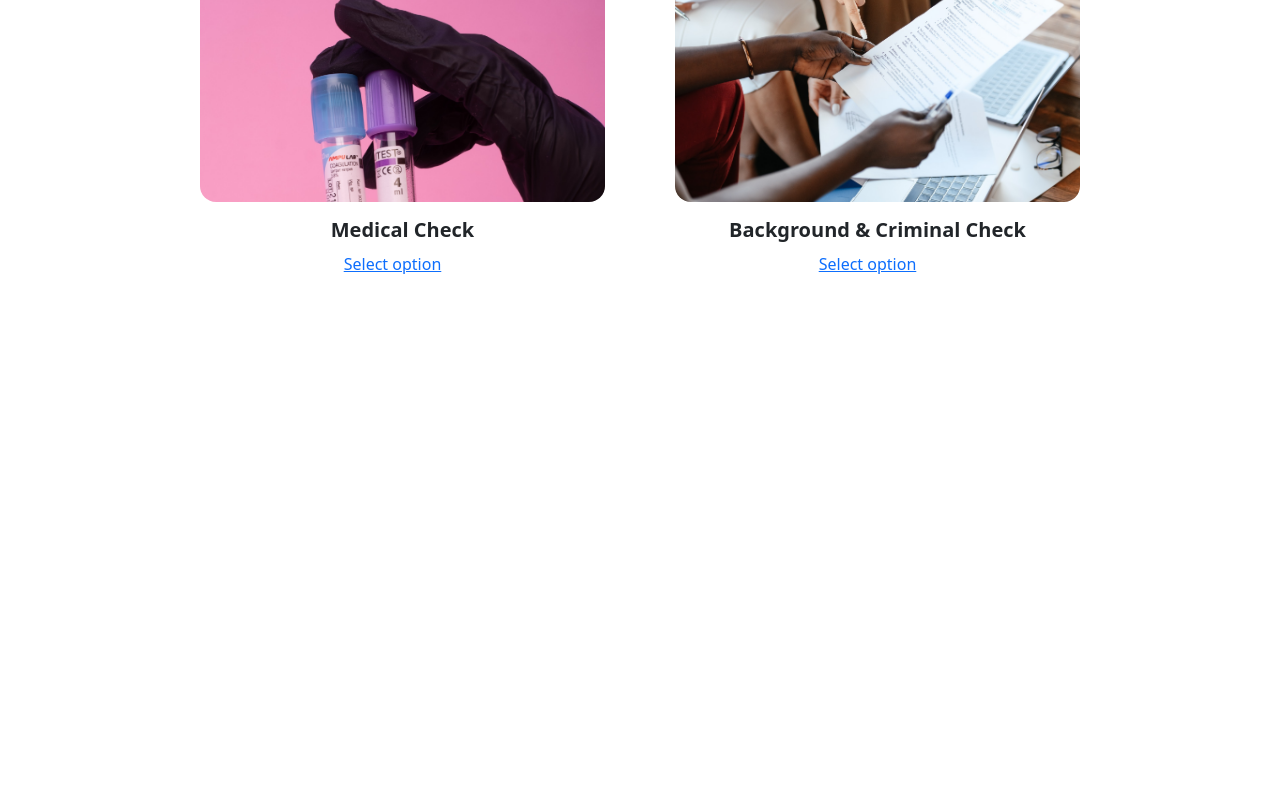
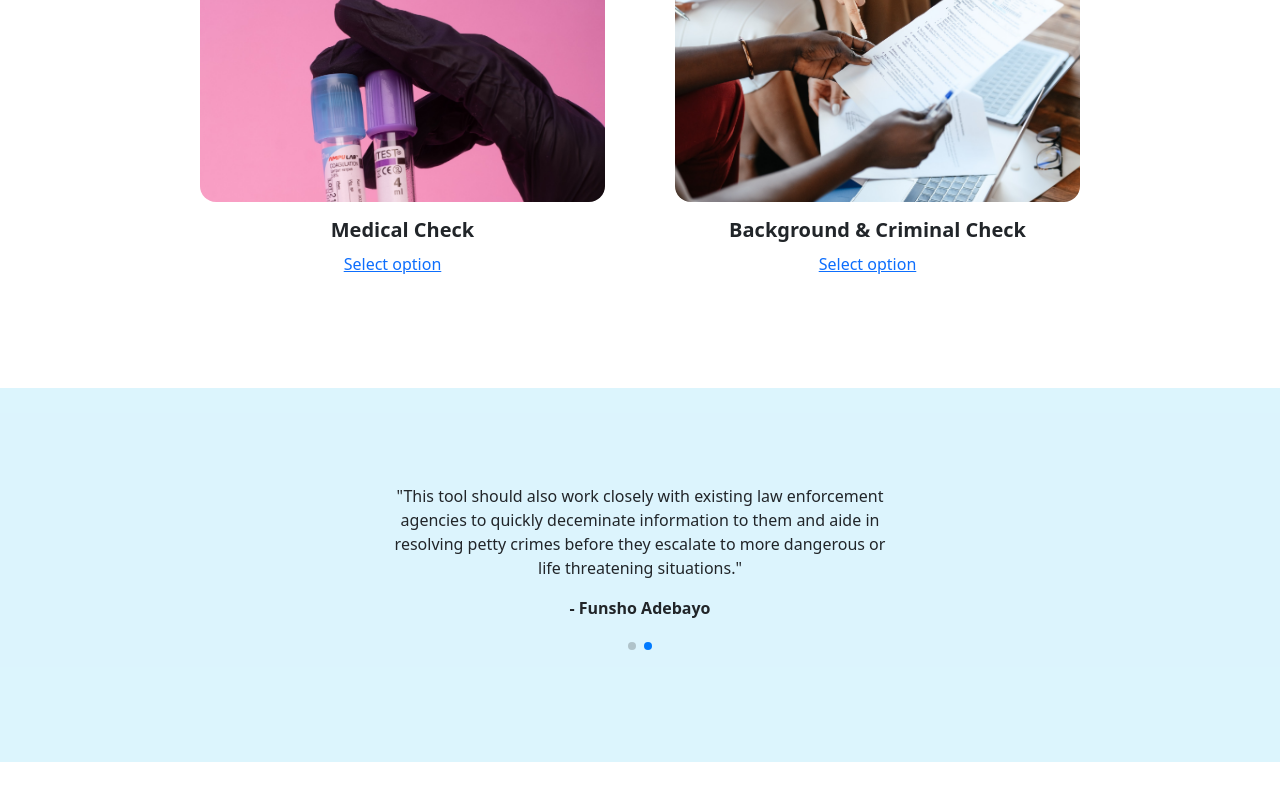
Before and after one commit to Queen-esther01/Domestireg, a React (Create React App) app: page / in a window 1280 px wide. Shown: the part 2128-2928 px from the top of the page. Before the commit the page ends 2468 px from the top, so only its background shows below. Built offline with nearby package versions, Linux system fonts and the light colour scheme; some icons are missing.

Commit message:
Add Testimonial

```diff
--- a/src/assets/css/styles.css
+++ b/src/assets/css/styles.css
@@ -45,7 +45,7 @@ h1,h2,h3,h4,h5,h6{
 
 
 /* HOME HERO SLIDER */
-.swiper-slide{
+.swiper-slide-hero{
     height: 90vh !important;
     position: relative;
 }
@@ -81,12 +81,12 @@ h1,h2,h3,h4,h5,h6{
     /* text-transform: uppercase; */
 }
 @media(min-width: 768px){
-    .swiper-slide{
+    .swiper-slide-hero{
         height: 70vh !important;
     }
 }
 @media(min-width: 1024px){
-    .swiper-slide{
+    .swiper-slide-hero{
         height: 85vh !important;
     }
     .slider-description{
@@ -223,3 +223,31 @@ h1,h2,h3,h4,h5,h6{
 .medicals-image-container img{
     border-radius: 1rem;
 }
+
+
+/* TESTIMONIAL SECTION - HOMEPAGE */
+.testimonial-container{
+    background: red;
+    text-align: center;
+    margin: 0 auto;
+}
+.swiper-slide-testimonial{
+    padding: 0 0 30px 0;
+}
+.testimonial-author{
+    font-weight: bold;
+}
+.testimonial-content{
+    max-width: 350px;
+    margin: 0 auto;
+}
+@media(min-width:768px){
+    .testimonial-content{
+        max-width: 400px;
+    }
+}
+@media(min-width:1024px){
+    .testimonial-content{
+        max-width: 500px;
+    }
+}
--- a/src/components/home/Slider.jsx
+++ b/src/components/home/Slider.jsx
@@ -11,7 +11,6 @@ import 'swiper/css/bundle'
 import 'swiper/css'
 
 // modules styles
-import 'swiper/css/navigation'
 import 'swiper/css/pagination'
 import { Container } from 'react-bootstrap';
 
@@ -56,7 +55,7 @@ function Slider() {
                 >
                     {
                         sliders.map((data, i) => {
-                            return <SwiperSlide key={i} className=''>
+                            return <SwiperSlide key={i} className='swiper-slide-hero'>
                                             <img src={data.image} alt="" className='w-100 h-100 object-fit-cover object-position-center'/>
                                             <div className="slider-overlay"></div>
                                             <Container fluid='lg' className=''>
--- /dev/null
+++ b/src/components/home/Testimonial.jsx
@@ -0,0 +1,63 @@
+import React from 'react'
+import { Col, Container, Row } from 'react-bootstrap'
+import { Swiper, SwiperSlide } from 'swiper/react';
+import SwiperCore, { Pagination, Autoplay, EffectFade, EffectCoverflow, EffectFlip, EffectCards} from 'swiper';
+// swiper bundle styles
+import 'swiper/css/bundle'
+
+// swiper core styles
+import 'swiper/css'
+
+// modules styles
+import 'swiper/css/pagination'
+
+// install Swiper modules
+SwiperCore.use([Autoplay, EffectFade, EffectCards, Pagination, EffectCoverflow, EffectFlip]);
+
+const testimonials = [
+    {
+        name: 'Johnson Adams',
+        testimonial: 'Always thought it was a good venture for a person that had the passion, drive and tenacity to make this verry much needed app a workable solution to this vacum in our society.'
+    },
+    {
+        name: 'Funsho Adebayo',
+        testimonial: 'This tool should also work closely with existing law enforcement agencies to quickly deceminate information to them and aide in resolving petty crimes before they escalate to more dangerous or life threatening situations.'
+    }
+]
+
+function Testimonial() {
+    return (
+        <>
+            <div className="testimonial-container py-5 my-5 bg-light-blue">
+                <Container fluid='lg' className='py-5'>
+                    <Swiper
+                        //spaceBetween={300}
+                        // effect={'fade'}
+                        slidesPerView={1}
+                        speed={2000}
+                        autoplay
+                        centeredSlides
+                        pagination={{ clickable: true }}
+                    >
+                        {
+                            testimonials.map((data, i) => {
+                                return <Row key={i} className='justify-content-md-center'>
+                                            <Col xs={12}>
+                                                <SwiperSlide className='swiper-slide-testimonial'>
+                                                    <div className='testimonial-content'>
+                                                        <p className='testimonial-text'>"{data.testimonial}"</p>
+                                                        <p className="testimonial-author"> - {data.name} </p>
+                                                    </div>
+                                                </SwiperSlide>
+                                            </Col>
+                                        </Row>
+                            })
+                        }
+                    </Swiper>
+                </Container>
+            </div>
+        </>
+    )
+}
+
+export default Testimonial
--- a/src/pages/Home.jsx
+++ b/src/pages/Home.jsx
@@ -3,6 +3,7 @@ import Aboutus from '../components/home/Aboutus'
 import Howitworks from '../components/home/Howitworks'
 import ServiceBouquets from '../components/home/ServiceBouquets'
 import Slider from '../components/home/Slider'
+import Testimonial from '../components/home/Testimonial'
 import Divider from '../components/reusable/Divider'
 import Header from '../components/reusable/Header'
 
@@ -15,6 +16,7 @@ function Home() {
             <Howitworks/>
             <Divider/>
             <ServiceBouquets/>
+            <Testimonial/>
         </>
     )
 }
```
